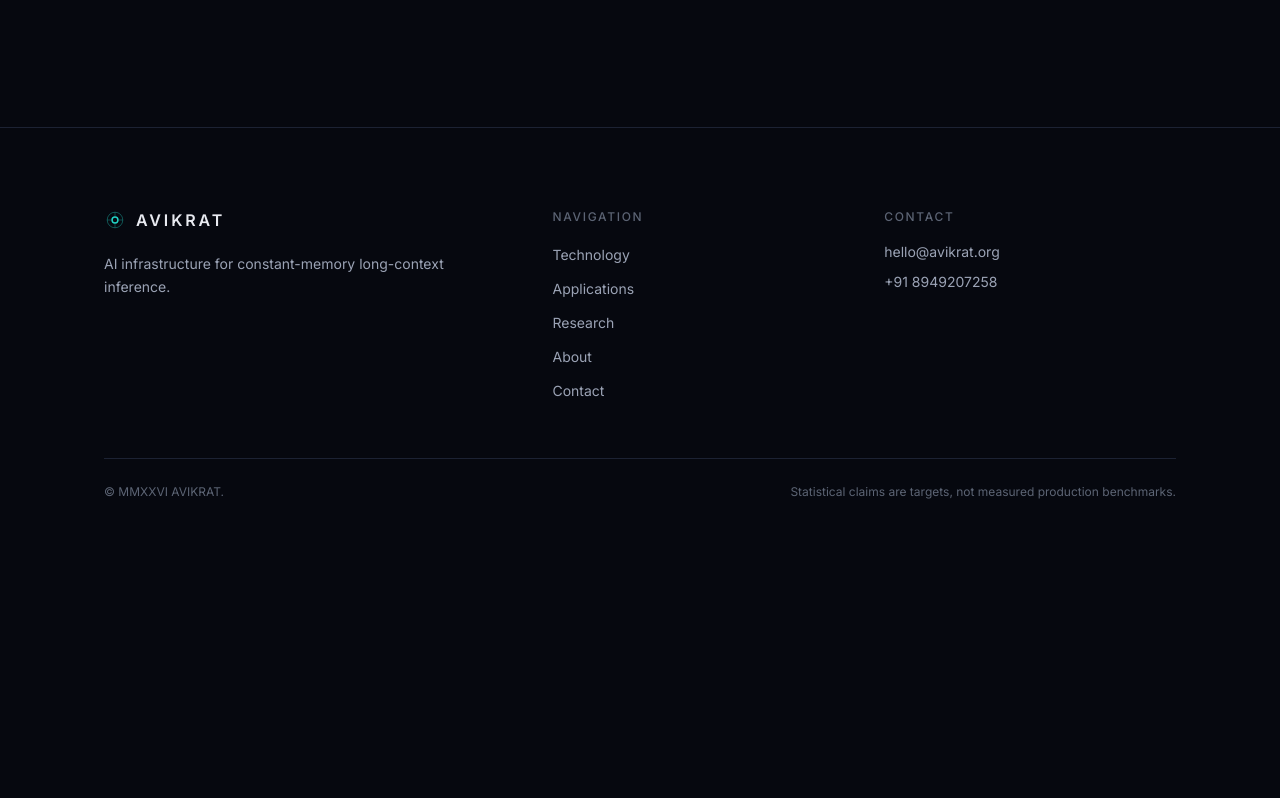
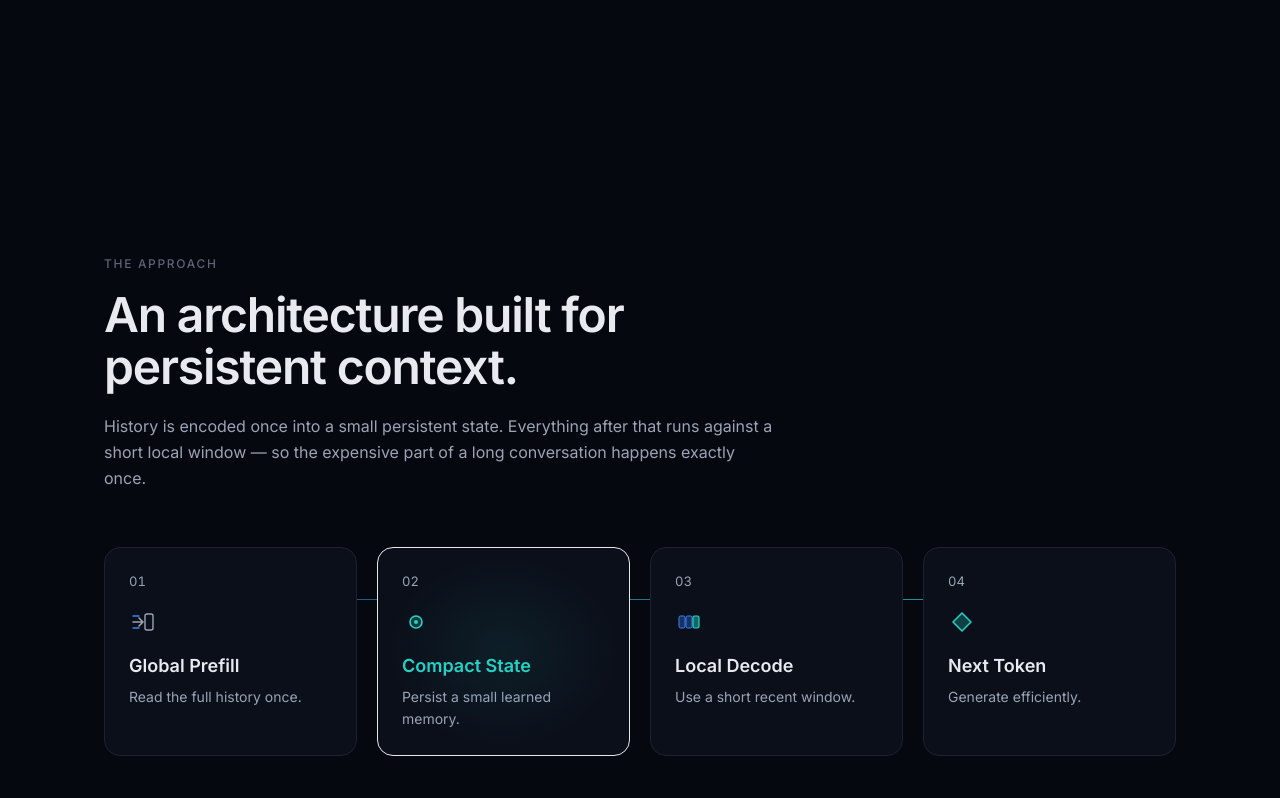
Before and after one commit to Neerajkumhar/Avikrat, a Next.js app: page / in a window 1280 px wide. Shown: the part 1342-2140 px from the top of the page. Before the commit the page ends 1923 px from the top, so only its background shows below. Built offline with nearby package versions, Linux system fonts and the light colour scheme.

Commit message:
Add architecture section with animated 4-step process

```diff
--- a/src/app/page.tsx
+++ b/src/app/page.tsx
@@ -1,11 +1,13 @@
 import { Hero } from "@/components/sections/home/Hero";
 import { ProblemSection } from "@/components/sections/home/ProblemSection";
+import { ArchitectureSection } from "@/components/sections/home/ArchitectureSection";
 
 export default function Home() {
   return (
     <main id="main">
       <Hero />
       <ProblemSection />
+      <ArchitectureSection />
     </main>
   );
 }
--- /dev/null
+++ b/src/components/sections/home/ArchitectureSection.tsx
@@ -0,0 +1,20 @@
+"use client";
+
+import { SectionHeader } from "@/components/ui/SectionHeader";
+import { ArchitectureProcess } from "@/components/visualizations/ArchitectureProcess";
+
+export function ArchitectureSection() {
+  return (
+    <section aria-labelledby="architecture-title" className="container-content py-24 md:py-32 scroll-mt-20">
+      <SectionHeader
+        id="architecture-title"
+        eyebrow="The Approach"
+        title="An architecture built for persistent context."
+        copy="History is encoded once into a small persistent state. Everything after that runs against a short local window — so the expensive part of a long conversation happens exactly once."
+      />
+      <div className="mt-14">
+        <ArchitectureProcess />
+      </div>
+    </section>
+  );
+}
--- /dev/null
+++ b/src/components/visualizations/ArchitectureProcess.tsx
@@ -0,0 +1,100 @@
+"use client";
+
+import { motion } from "framer-motion";
+import { fadeUp, stagger, viewport } from "@/lib/animations";
+
+const STEPS = [
+  {
+    n: "01",
+    title: "Global Prefill",
+    copy: "Read the full history once.",
+    glyph: (
+      <svg width="28" height="28" viewBox="0 0 28 28" fill="none" aria-hidden="true">
+        <path d="M4 14h10M14 14l-4-4M14 14l-4 4" stroke="#9ba3b5" strokeWidth="1.6" strokeLinecap="round" strokeLinejoin="round" />
+        <rect x="16" y="6" width="8" height="16" rx="2" stroke="#9ba3b5" strokeWidth="1.4" />
+        <path d="M4 8h6M4 20h6" stroke="#3b82f6" strokeWidth="1.4" strokeLinecap="round" />
+      </svg>
+    ),
+  },
+  {
+    n: "02",
+    title: "Compact State",
+    copy: "Persist a small learned memory.",
+    accent: true,
+    glyph: (
+      <svg width="28" height="28" viewBox="0 0 28 28" fill="none" aria-hidden="true">
+        <circle cx="14" cy="14" r="6" fill="rgba(34,211,197,0.2)" stroke="#22d3c5" strokeWidth="1.6" />
+        <circle cx="14" cy="14" r="2" fill="#22d3c5" />
+      </svg>
+    ),
+  },
+  {
+    n: "03",
+    title: "Local Decode",
+    copy: "Use a short recent window.",
+    glyph: (
+      <svg width="28" height="28" viewBox="0 0 28 28" fill="none" aria-hidden="true">
+        <rect x="4" y="8" width="6" height="12" rx="1.5" fill="rgba(59,130,246,0.3)" stroke="#3b82f6" strokeWidth="1" />
+        <rect x="11" y="8" width="6" height="12" rx="1.5" fill="rgba(59,130,246,0.3)" stroke="#3b82f6" strokeWidth="1" />
+        <rect x="18" y="8" width="6" height="12" rx="1.5" fill="rgba(34,211,197,0.45)" stroke="#22d3c5" strokeWidth="1.2" />
+      </svg>
+    ),
+  },
+  {
+    n: "04",
+    title: "Next Token",
+    copy: "Generate efficiently.",
+    glyph: (
+      <svg width="28" height="28" viewBox="0 0 28 28" fill="none" aria-hidden="true">
+        <path d="M14 5l9 9-9 9-9-9z" fill="rgba(34,211,197,0.25)" stroke="#22d3c5" strokeWidth="1.5" strokeLinejoin="round" />
+      </svg>
+    ),
+  },
+];
+
+export function ArchitectureProcess() {
+  return (
+    <div className="relative">
+      <motion.div
+        aria-hidden="true"
+        className="absolute top-[52px] right-0 left-0 hidden h-px origin-left lg:block"
+        style={{ background: "linear-gradient(90deg, rgba(59,130,246,0.5), rgba(34,211,197,0.8))" }}
+        initial={{ scaleX: 0 }}
+        whileInView={{ scaleX: 1 }}
+        viewport={{ once: true }}
+        transition={{ duration: 1.4, ease: [0.16, 1, 0.3, 1] }}
+      />
+      <motion.ol
+        variants={stagger}
+        initial="hidden"
+        whileInView="show"
+        viewport={viewport}
+        className="relative grid gap-5 sm:grid-cols-2 lg:grid-cols-4"
+      >
+        {STEPS.map((s) => (
+          <motion.li
+            key={s.n}
+            variants={fadeUp}
+            className={`relative flex flex-col gap-4 rounded-2xl border bg-surface p-6 ${
+              s.accent ? "border-cyan/50" : "border-line"
+            }`}
+          >
+            {s.accent ? (
+              <span
+                aria-hidden="true"
+                className="pointer-events-none absolute inset-0 rounded-2xl"
+                style={{ background: "radial-gradient(ellipse at center, rgba(34,211,197,0.08), transparent 65%)" }}
+              />
+            ) : null}
+            <span className="tech-label">{s.n}</span>
+            <span className="text-cyan">{s.glyph}</span>
+            <div>
+              <h3 className={`text-lg font-semibold ${s.accent ? "text-cyan" : "text-ink"}`}>{s.title}</h3>
+              <p className="mt-1.5 text-sm leading-relaxed text-soft">{s.copy}</p>
+            </div>
+          </motion.li>
+        ))}
+      </motion.ol>
+    </div>
+  );
+}
```
